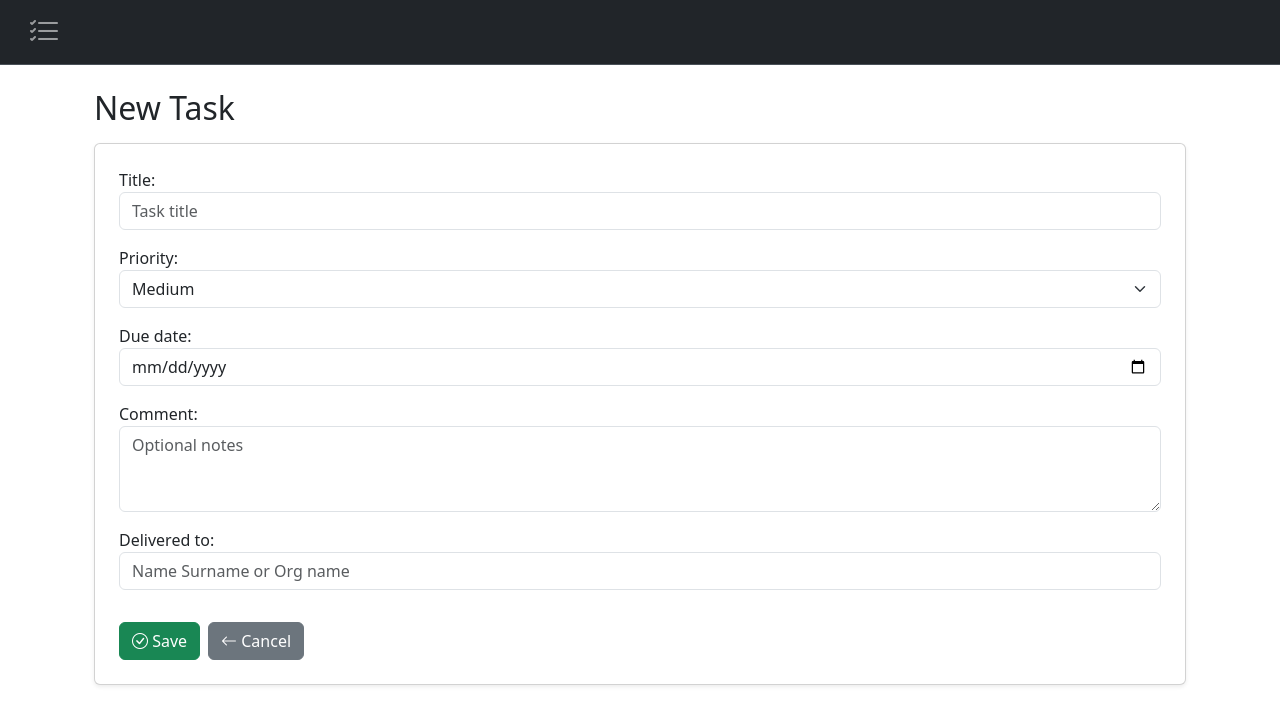
After one commit to andrea-pollastro/todo, a Django app: page /tasks/add/ in a window 1280 px wide. The commit adds this page. Shown: the top 725 px of the page. Run offline with Django 5.2, Linux system fonts and the light colour scheme; some libraries are stand-ins or nearby versions.

Commit message:
db schema changed, no more organization; delivered_to is a text field -- add row func added

```diff
--- /dev/null
+++ b/todowebapp/todolist/forms.py
@@ -0,0 +1,14 @@
+from django import forms
+from .models import Task, Priority
+
+class TaskForm(forms.ModelForm):
+    class Meta:
+        model = Task
+        fields = ["title", "priority", "due_date", "comment", "delivered_to"]
+        widgets = {
+            "title": forms.TextInput(attrs={"class": "form-control", "placeholder": "Task title"}),
+            "priority": forms.Select(choices=Priority.choices, attrs={"class": "form-select"}),
+            "due_date": forms.DateInput(attrs={"type": "date", "class": "form-control"}),
+            "comment": forms.Textarea(attrs={"class": "form-control", "rows": 3, "placeholder": "Optional notes"}),
+            "delivered_to": forms.TextInput(attrs={"class": "form-control", "placeholder": "Name Surname or Org name"}),
+        }
--- a/todowebapp/todolist/models.py
+++ b/todowebapp/todolist/models.py
@@ -29,10 +29,9 @@ class Task(models.Model):
     due_date = models.DateField(null=True, blank=True)
     comment = models.TextField(null=True, blank=True)
 
-    delivered_to = models.ForeignKey(
-        to=Organization,
-        on_delete=models.SET_NULL,
-        null=True,
-        blank=True)
+    delivered_to = models.CharField(max_length=100, null=True, blank=True)
     created_at = models.DateTimeField(auto_now_add=True)
     updated_at = models.DateTimeField(auto_now=True)
+
+    def __str__(self):
+        return self.title
--- /dev/null
+++ b/todowebapp/todolist/templates/add_task.html
@@ -0,0 +1,20 @@
+{% extends "master.html" %}
+{% block content %}
+<div class="container my-4">
+  <h2 class="mb-3">New Task</h2>
+  <form method="post" class="card p-4 shadow-sm">
+    {% csrf_token %}
+    {{ form.as_p }}
+
+    <div class="mt-3 d-flex gap-2">
+      <button type="submit" class="btn btn-success">
+        <i class="bi bi-check-circle"></i> Save
+      </button>
+      <a href="{% url 'get_all_tasks' %}" class="btn btn-secondary">
+        <i class="bi bi-arrow-left"></i> Cancel
+      </a>
+    </div>
+
+  </form>
+</div>
+{% endblock %}
--- a/todowebapp/todolist/templates/navbar.html
+++ b/todowebapp/todolist/templates/navbar.html
@@ -4,7 +4,7 @@
       <ul class="navbar-nav me-auto mb-2 mb-lg-0">
 
         <li class="nav-item">
-          <a class="nav-link bi bi-list-check fs-2 py-0 px-3" aria-current="page" href="#"></a>
+          <a class="nav-link bi bi-list-check fs-2 py-0 px-3" aria-current="page" href="/"></a>
         </li>
 
         <!-- These functionalities will be added in the future -->
--- a/todowebapp/todolist/urls.py
+++ b/todowebapp/todolist/urls.py
@@ -2,5 +2,6 @@ from django.urls import path
 from . import views
 
 urlpatterns = [
-    path('', views.get_all_tasks)
+    path('', views.get_all_tasks, name='get_all_tasks'),
+    path('add/', views.add_task, name='add_task' )
 ]
--- a/todowebapp/todolist/views.py
+++ b/todowebapp/todolist/views.py
@@ -1,5 +1,7 @@
-from django.shortcuts import render
+from django.shortcuts import render, redirect
+from django.contrib import messages
 from .models import Task
+from .forms import TaskForm
 
 def get_all_tasks(request):
     context = {
@@ -8,4 +10,14 @@ def get_all_tasks(request):
                     .capitalize() for f in Task._meta.get_fields() if f.name != 'id'],
         'tasks': Task.objects.all().order_by('-priority')
     }
-    return render(request, 'list-todo.html', context)
+    return render(request, 'list_todo.html', context)
+
+def add_task(request):
+    if request.method == "POST":
+        form = TaskForm(request.POST)
+        if form.is_valid():
+            form.save()
+            return redirect("get_all_tasks")
+    else:
+        form = TaskForm()
+    return render(request, "add_task.html", {"form": form})
```
Also changed, not shown: todowebapp/todolist/templates/list_todo.html (renamed from todowebapp/todolist/templates/list-todo.html, +4 -4 lines), todowebapp/todolist/migrations/0002_alter_task_delivered_to.py (added).
